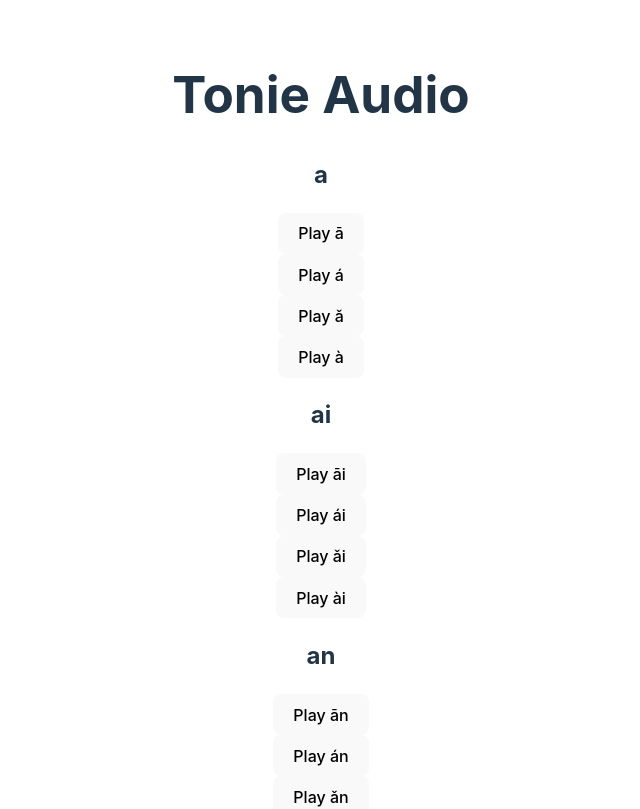
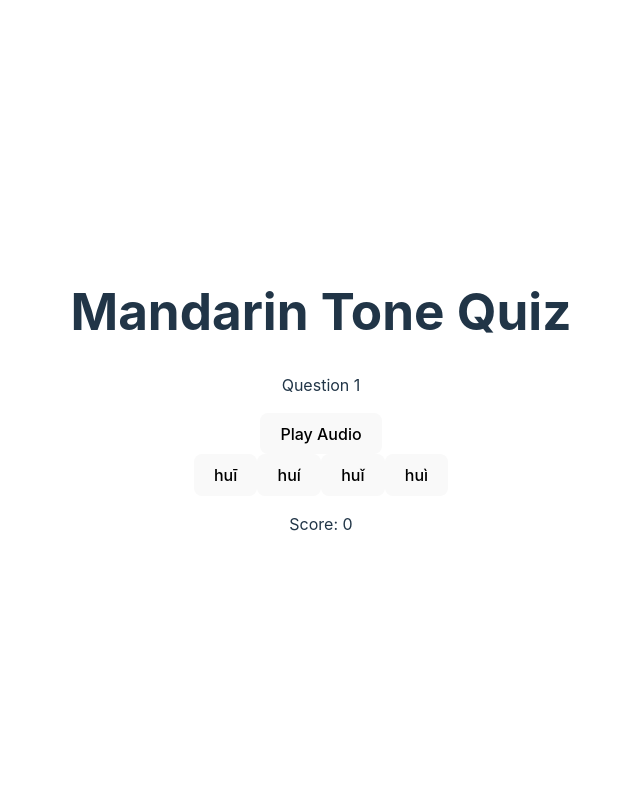
Before and after one commit to aileks/tonie-mandarin, a React (Vite) app: page / in a window 1280 px wide. Shown: the top 809 px of the page, without its empty margins (319-959 px from the left). Built offline with nearby package versions, Linux system fonts and the light colour scheme.

Commit message:
preliminary quiz created

```diff
--- a/src/App.tsx
+++ b/src/App.tsx
@@ -1,12 +1,18 @@
 import './App.css';
 import toneData from './assets/tones.json';
 import audioData from './assets/audio.json';
-import AudioDisplay from './components/AudioDisplay';
+// import AudioDisplay from './components/AudioDisplay';
+import ToneQuiz from './components/ToneQuiz';
 
 export default function App() {
   return (
     <div>
-      <AudioDisplay
+      {/* <AudioDisplay */}
+      {/*   audioData={audioData} */}
+      {/*   toneData={toneData} */}
+      {/* /> */}
+
+      <ToneQuiz
         audioData={audioData}
         toneData={toneData}
       />
--- /dev/null
+++ b/src/components/ToneQuiz.tsx
@@ -0,0 +1,153 @@
+import React, { useState, useRef } from 'react';
+
+interface AudioData {
+  [key: string]: string;
+}
+
+interface ToneData {
+  [key: string]: {
+    [key: string]: string;
+  };
+}
+
+interface ToneQuizProps {
+  audioData: AudioData;
+  toneData: ToneData;
+}
+
+const ToneQuiz: React.FC<ToneQuizProps> = ({ audioData, toneData }) => {
+  const [currentQuestion, setCurrentQuestion] = useState(0);
+  const [score, setScore] = useState(0);
+  const [isAnsweredCorrectly, setIsAnsweredCorrectly] = useState(false);
+  const [correctAnswer, setCorrectAnswer] = useState<string>('');
+  const [choices, setChoices] = useState<string[]>([]);
+  const [userSelection, setUserSelection] = useState<string | null>(null);
+  const audioRef = useRef<HTMLAudioElement | null>(null);
+
+  const generateQuestion = () => {
+    const syllables = Object.keys(audioData);
+    const randomSyllable =
+      syllables[Math.floor(Math.random() * syllables.length)];
+    const base = randomSyllable.slice(0, -1);
+    const correctAnswer = randomSyllable;
+
+    // Get all syllables with the same base
+    const allChoices = syllables.filter(syllable => syllable.startsWith(base));
+
+    // If there are not enough choices from the same base, add random syllables
+    let shuffledChoices = [
+      ...allChoices.filter(choice => choice !== correctAnswer),
+    ];
+    while (shuffledChoices.length < 3) {
+      const randomChoice =
+        syllables[Math.floor(Math.random() * syllables.length)];
+      if (
+        !shuffledChoices.includes(randomChoice) &&
+        randomChoice !== correctAnswer
+      ) {
+        shuffledChoices.push(randomChoice);
+      }
+    }
+
+    // Ensure the correct answer is included
+    shuffledChoices = shuffledChoices.slice(0, 3);
+    shuffledChoices.push(correctAnswer);
+
+    // Shuffle the final options
+    const finalChoices = shuffledChoices.sort(() => 0.5 - Math.random());
+
+    setCorrectAnswer(correctAnswer);
+    setChoices(finalChoices);
+    setIsAnsweredCorrectly(false);
+    setUserSelection(null);
+  };
+
+  const playAudio = () => {
+    if (audioRef.current) {
+      audioRef.current.src = audioData[correctAnswer];
+      audioRef.current.play();
+    }
+  };
+
+  const handleChoice = (choice: string) => {
+    setUserSelection(choice);
+
+    if (choice === correctAnswer) {
+      if (!isAnsweredCorrectly) {
+        setScore(score + 1);
+      }
+      setIsAnsweredCorrectly(true); // Lock the question as answered correctly
+    }
+  };
+
+  const nextQuestion = () => {
+    setCurrentQuestion(currentQuestion + 1);
+    generateQuestion();
+  };
+
+  React.useEffect(() => {
+    generateQuestion();
+  }, []);
+
+  const getText = (syllable: string): string => {
+    const base = syllable.slice(0, -1);
+    const tone = syllable.slice(-1);
+    const vowels = ['a', 'e', 'i', 'o', 'u', 'ü'];
+    let vowelToModify = '';
+
+    for (const vowel of vowels) {
+      if (base.includes(vowel)) {
+        vowelToModify = vowel;
+        break;
+      }
+    }
+
+    if (!vowelToModify || !toneData[vowelToModify]) {
+      return syllable;
+    }
+
+    return base.replace(vowelToModify, toneData[vowelToModify][tone]);
+  };
+
+  return (
+    <div>
+      <audio ref={audioRef} />
+      <h1>Mandarin Tone Quiz</h1>
+      <p>Question {currentQuestion + 1}</p>
+      <button onClick={playAudio}>Play Audio</button>
+      <div>
+        {choices.map(choice => (
+          <button
+            key={choice}
+            onClick={() => handleChoice(choice)}
+            disabled={isAnsweredCorrectly} // Allow retries if not correct
+            style={{
+              backgroundColor:
+                userSelection === choice ?
+                  choice === correctAnswer ?
+                    'green'
+                  : 'red'
+                : '',
+            }}
+          >
+            {getText(choice)}
+          </button>
+        ))}
+      </div>
+      {isAnsweredCorrectly && (
+        <div>
+          <p>Correct!</p>
+          <button onClick={nextQuestion}>Next Question</button>
+        </div>
+      )}
+      {!isAnsweredCorrectly && userSelection && (
+        <div>
+          <p>Incorrect! Try again.</p>
+        </div>
+      )}
+      <p>Score: {score}</p>
+    </div>
+  );
+};
+
+export default ToneQuiz;
```
